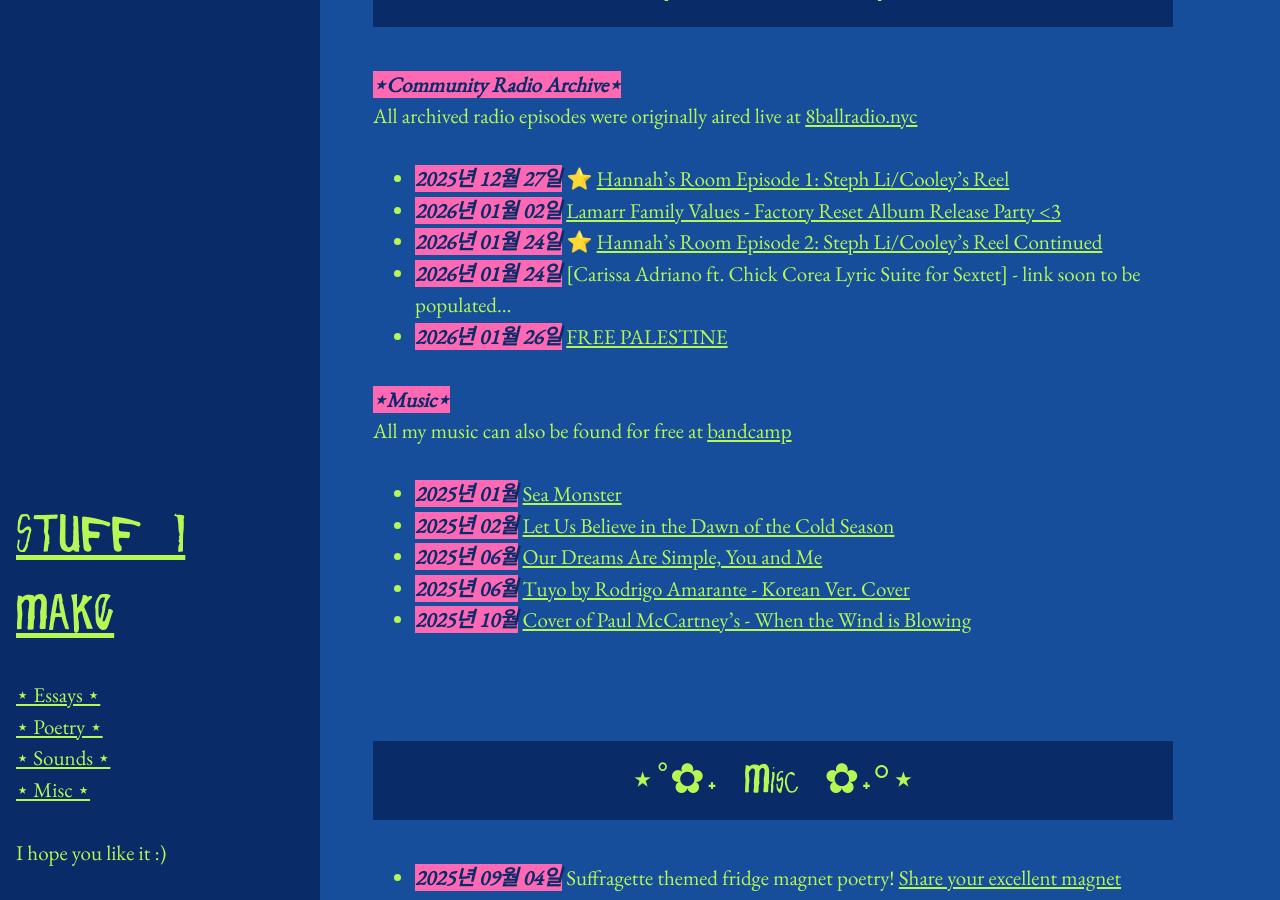
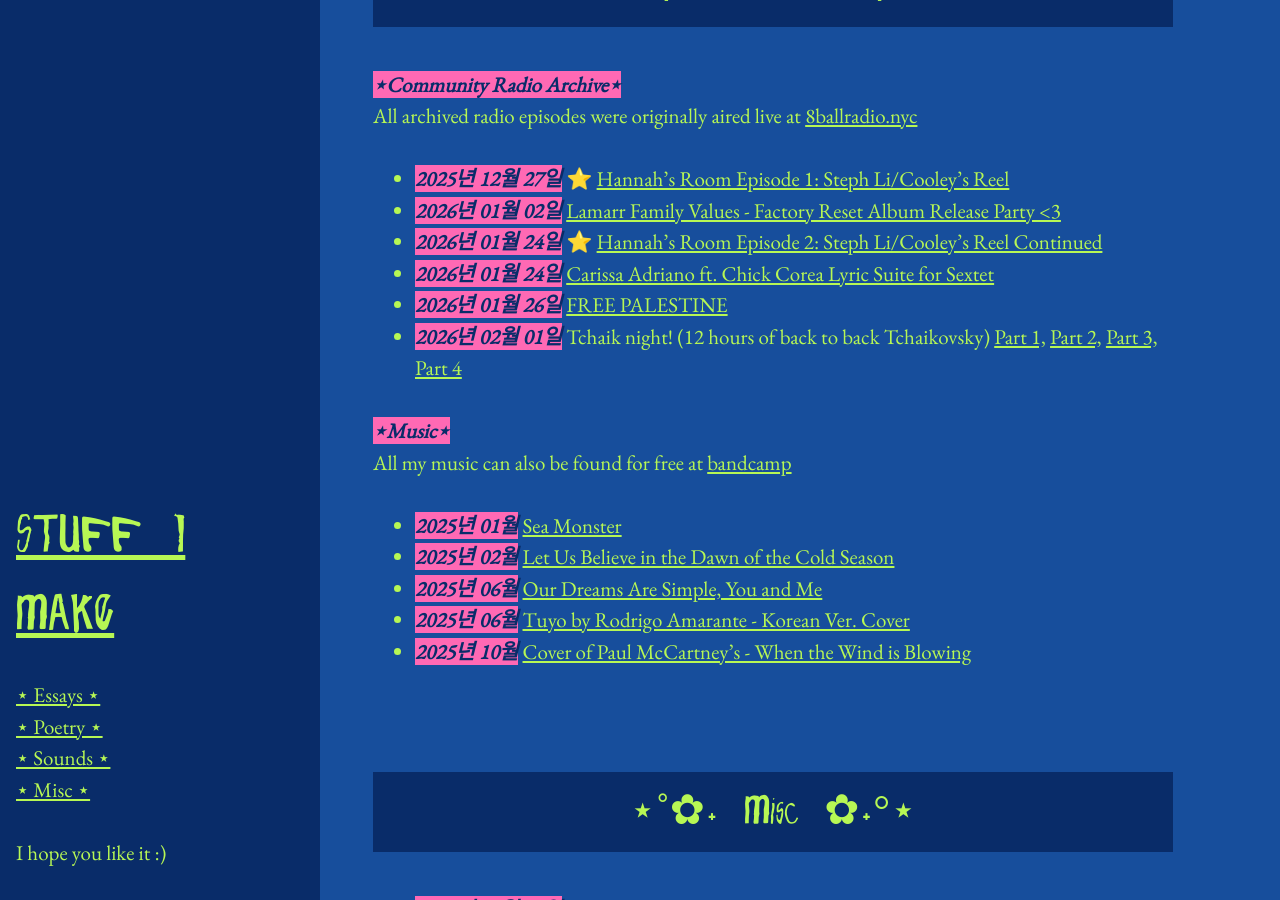
Before and after one commit to limh0228/schemes_and_machinations, a Jekyll site: the page built from pages/my_content.md, in a window 1280 px wide and 900 px high, scrolled down 1605 px. Built offline with Jekyll 4.4.1, drawn with Linux system fonts in a browser that asks for light colours.

Commit message:
add radio recordings

```diff
--- a/pages/my_content.md
+++ b/pages/my_content.md
@@ -122,8 +122,9 @@ All archived radio episodes were originally aired live at [8ballradio.nyc](https
 - <mark>2025년 12월 27일</mark> ⭐ [Hannah's Room Episode 1: Steph Li/Cooley's Reel](/assets/audio/radio/Hannahs%20Room%20Ep%201%20-%20Steph%20Cooley's%20Reel.mp3)
 - <mark>2026년 01월 02일</mark> [Lamarr Family Values - Factory Reset Album Release Party <3](/assets/audio/radio/Lamarr%20Family%20Values%20-%20Factory%20Reset.mp3)
 - <mark>2026년 01월 24일</mark> ⭐ [Hannah's Room Episode 2: Steph Li/Cooley's Reel Continued](/assets/audio/radio/HannahsRoomEp2.mp3)
-- <mark>2026년 01월 24일</mark> [Carissa Adriano ft. Chick Corea Lyric Suite for Sextet] - link soon to be populated...
+- <mark>2026년 01월 24일</mark> [Carissa Adriano ft. Chick Corea Lyric Suite for Sextet](/assets/audio/radio/2026-01-24-carissa_guest.mp3)
 - <mark>2026년 01월 26일</mark> [FREE PALESTINE]({{ site.baseurl }}{% post_url 2026-01-26-free-palestine %})
+- <mark>2026년 02월 01일</mark> Tchaik night! (12 hours of back to back Tchaikovsky) [Part 1,](/assets/audio/radio/Tchaik/Tchaik%201.mp3) [Part 2,](/assets/audio/radio/Tchaik/Tchaik%202.mp3)  [Part 3,](/assets/audio/radio/Tchaik/Tchaik%203.mp3) [Part 4](/assets/audio/radio/Tchaik/Tchaik%204.mp3)
 
 <br>
 
```
Also changed, not shown: 6 other files.
